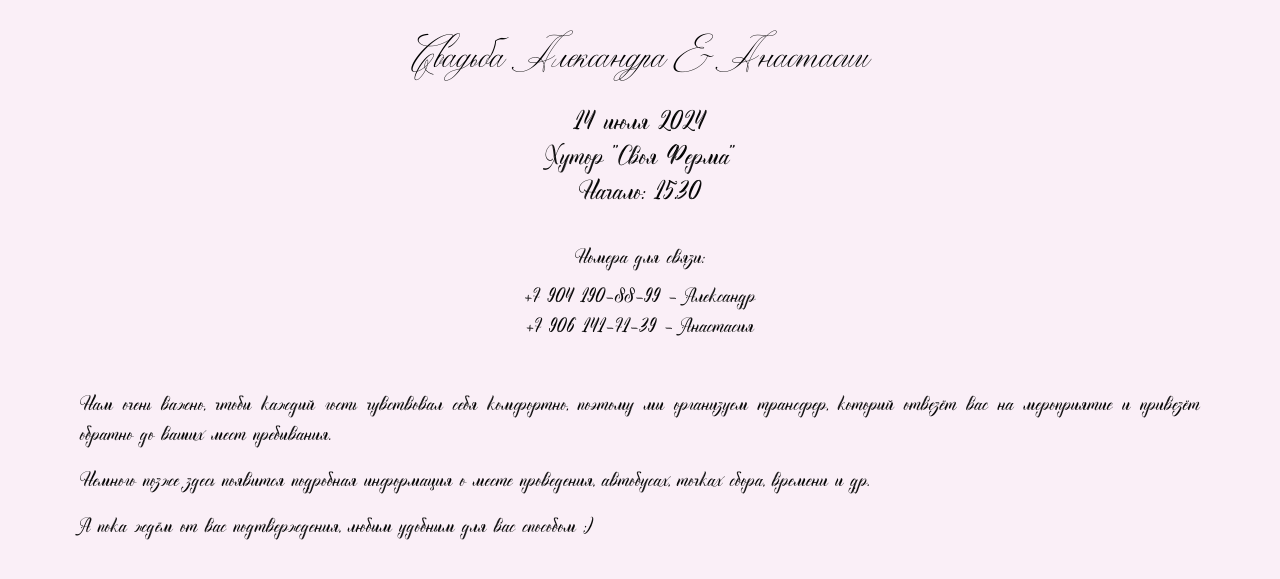
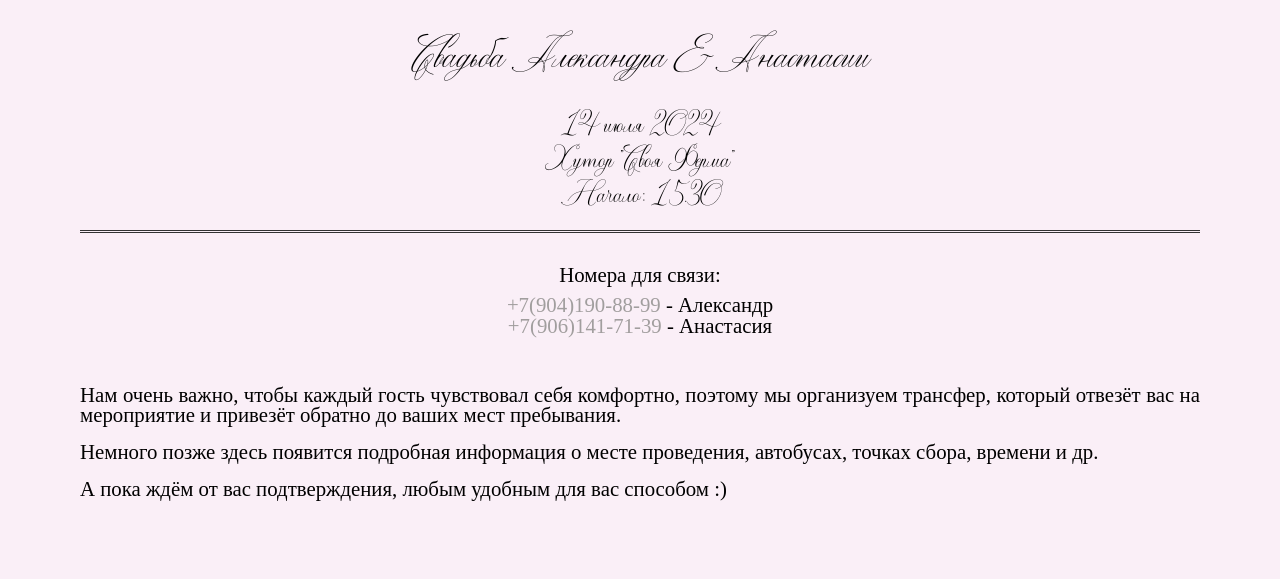
Before and after one commit to proun95/wedding, a PHP site: page / in a window 1280 px wide. Shown: the top 579 px of the page. Run offline with PHP 8.4, Linux system fonts and the light colour scheme; some web fonts are replaced.

Commit message:
add alana font

```diff
--- a/index.html
+++ b/index.html
@@ -17,10 +17,12 @@
         <div>Начало: 15.30</div>
       </div>
 
+      <hr class="hr-double">
+
       <div class="phone-numbers">
         <div class="phone-numbers-section">Номера для связи:</div>
-        <div>+7 904 190-88-99 - Александр</div>
-        <div>+7 906 141-71-39 - Анастасия</div>
+        <div><a class="phone-number" href="tel:+79041908899">+7(904)190-88-99</a> - Александр</div>
+        <div><a class="phone-number" href="tel:+79061417139">+7(906)141-71-39</a> - Анастасия</div>
       </div>
 
       <div class="main-text">
--- a/style.css
+++ b/style.css
@@ -6,11 +6,17 @@
   font-family: Rosvigts;
   src: url("fonts/Rosvigts.otf") format("opentype");
 }
+@font-face {
+  font-family: Alana;
+  src: url("fonts/Alana.otf") format("opentype");
+}
 
 body {
-  font-family: 'Rosvigts';
+  font-family: 'Alana';
   margin: 2rem 5rem;
   background: #faeff7;
+  line-height: 1.3rem;
+
 }
 .main-container {
 
@@ -22,7 +28,7 @@ body {
   line-height: 2.5rem;
 }
 .place {
-  font-family: 'Rosvigts';
+  font-family: 'Casanova';
   text-align: center;
   font-size: 1.7rem;
   line-height: 2.2rem;
@@ -47,6 +53,18 @@ body {
 .section {
   margin-bottom: 1rem;
 }
+.hr-double {
+	margin: 20px 0;
+	padding: 0;
+	height: 1px;
+	border: none;
+	border-top: 1px solid #333;
+	border-bottom: 1px solid #333;
+}
+.phone-number {
+  text-decoration: none;
+  color: rgb(161, 158, 158);
+}
 @media (max-width: 770px) {
   body {
     margin: 3rem 2.5rem;
```
Also changed, not shown: 1 other file.
